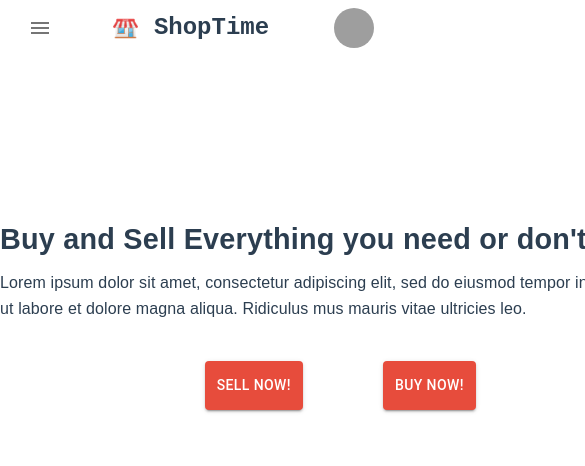
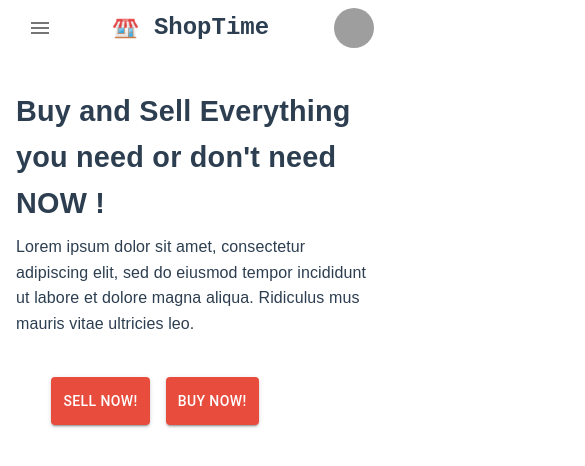
Before and after one commit to coazz94/ShopTime, a React (Vite) app in the folder client/: page / in a window 390 px wide. Shown: the top 466 px of the page, 585 px wide, since content can reach past the window. Built offline with nearby package versions, Linux system fonts and the light colour scheme; grey boxes are pictures that could not be loaded.

Commit message:
improved mobile view

```diff
--- a/client/src/scenes/homePage/index.tsx
+++ b/client/src/scenes/homePage/index.tsx
@@ -11,14 +11,14 @@ export default function Homepage() {
                     justifyContent: "center",
                     alignItems: "center",
                     flexDirection: "column",
-                    mt: 20,
+                    mt: { xs: 2, xl: 20 },
                     flexWrap: "wrap",
+                    padding: 2,
                 }}
             >
                 <Box sx={{ padding: 0, mb: 5 }}>
                     <Typography
                         variant="h6"
-                        noWrap
                         component="a"
                         sx={{
                             fontFamily: "Arial",
@@ -51,7 +51,7 @@ export default function Homepage() {
                         variant="contained"
                         color="secondary"
                         sx={{
-                            mr: 10,
+                            mr: { xs: 2, xl: 10 },
                             padding: 1.5,
                             backgroundColor: "#E74C3C",
                         }}
```
